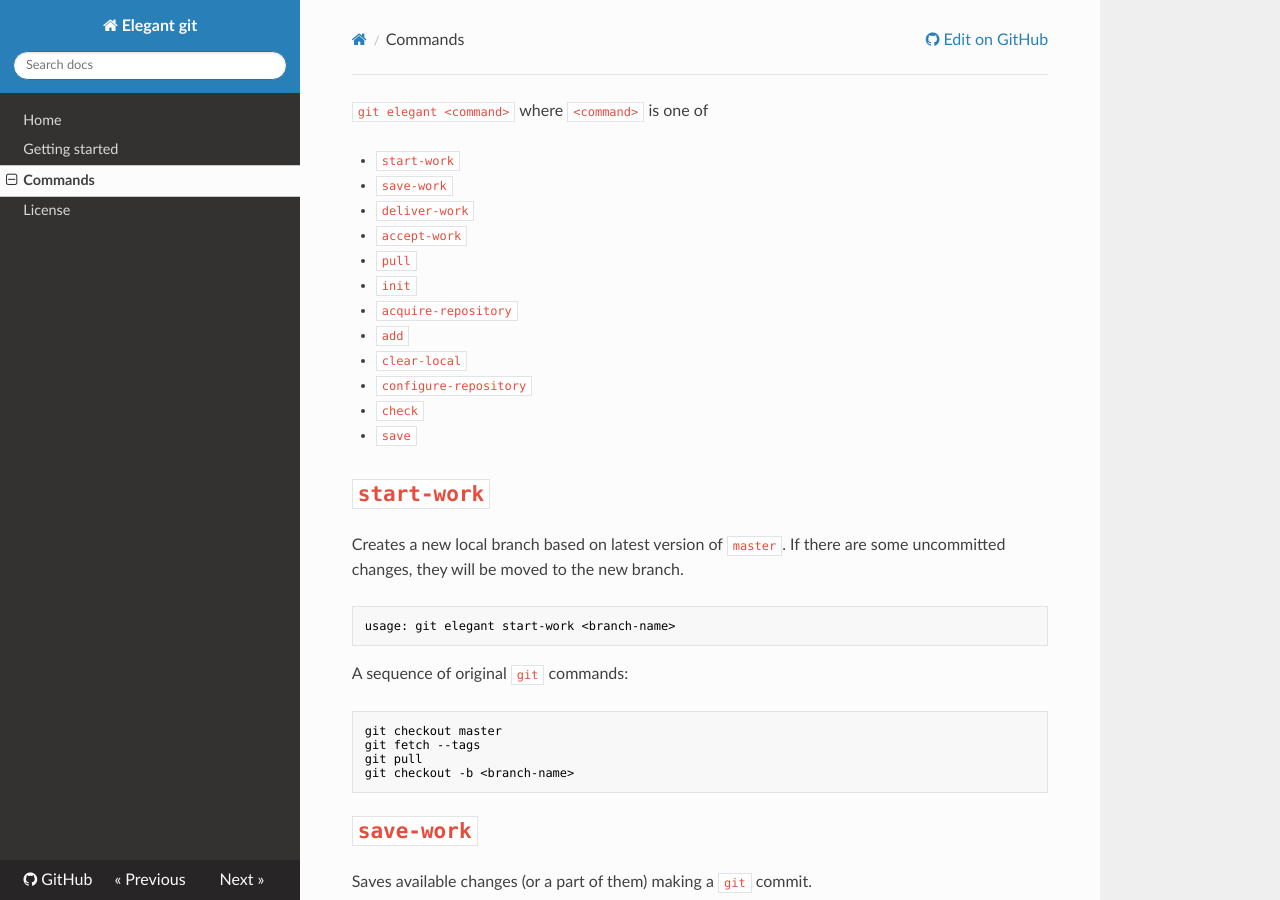
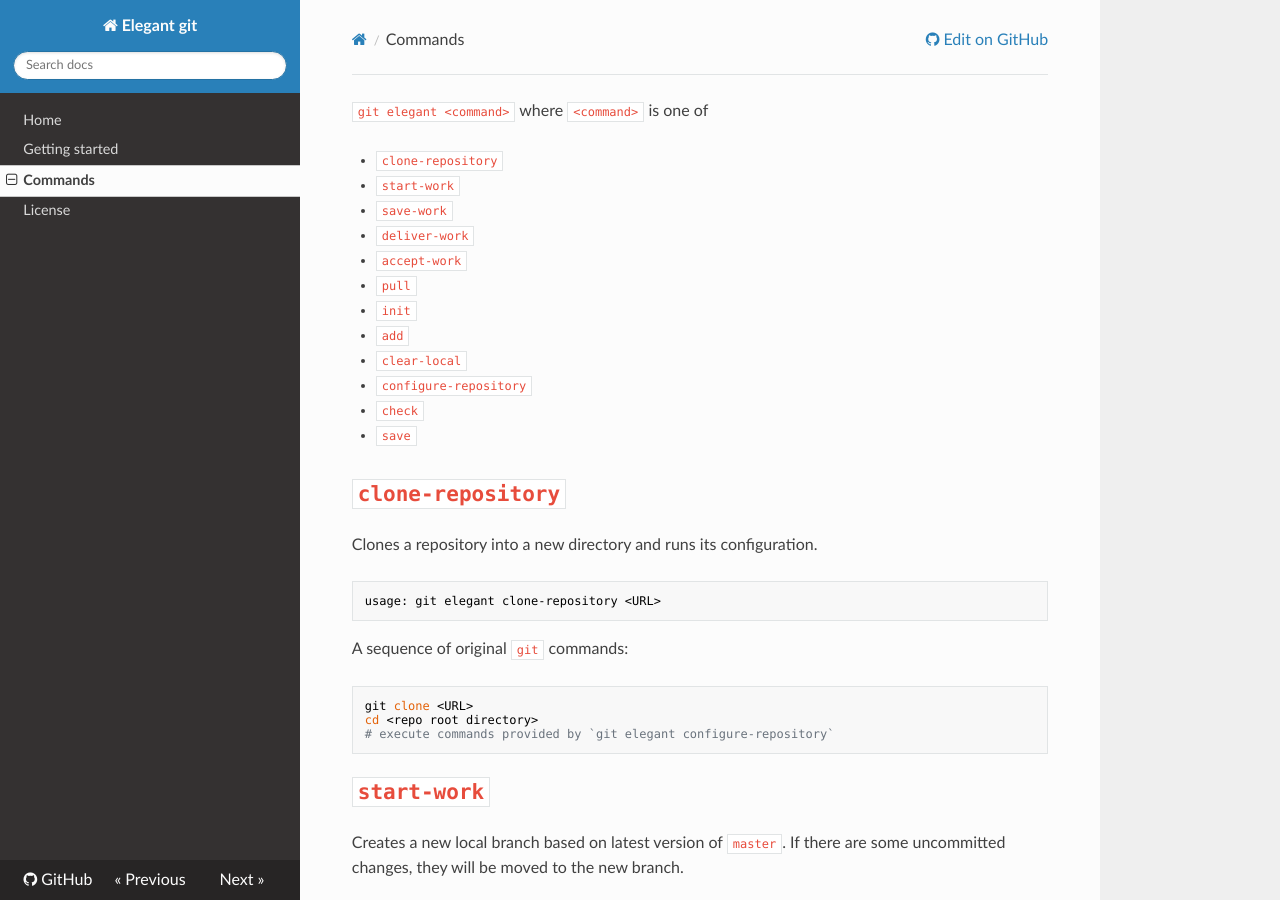
Before and after one commit to bees-hive/elegant-git, an MkDocs documentation site: the page built from docs/commands.md, in a window 1280 px wide and 900 px high. Built offline with MkDocs 1.6.1, drawn with Linux system fonts in a browser that asks for light colours; nearby versions of some CDN libraries; some of the changed text lies outside the part shown.

Commit message:
Rename `acquire-repository` command to `clone-repository`

````diff
--- a/docs/commands.md
+++ b/docs/commands.md
@@ -1,17 +1,31 @@
 `git elegant <command>` where `<command>` is one of
 
+- `clone-repository`
 - `start-work`
 - `save-work`
 - `deliver-work`
 - `accept-work`
 - `pull`
 - `init`
-- `acquire-repository`
 - `add`
 - `clear-local`
 - `configure-repository`
 - `check`
 - `save`
+
+# `clone-repository`
+Clones a repository into a new directory and runs its configuration.
+
+```bash
+usage: git elegant clone-repository <URL>
+```
+
+A sequence of original `git` commands:
+```bash
+git clone <URL>
+cd <repo root directory>
+# execute commands provided by `git elegant configure-repository`
+```
 
 # `start-work`
 Creates a new local branch based on latest version of `master`. If there are some uncommitted
@@ -83,9 +97,6 @@ Downloads new updates for a local branch.
 # `init`
 Creates an empty Git repository or reinitialize an existing one. Then runs local repository configuration.
 
-# `acquire-repository`
-Clone a repository into a new directory. Then runs local repository configuration.
-
 # `add`
 Adds file contents to the index interactively.
 
````
Also changed, not shown: README.md (+1 -1 lines), 6 other files.
